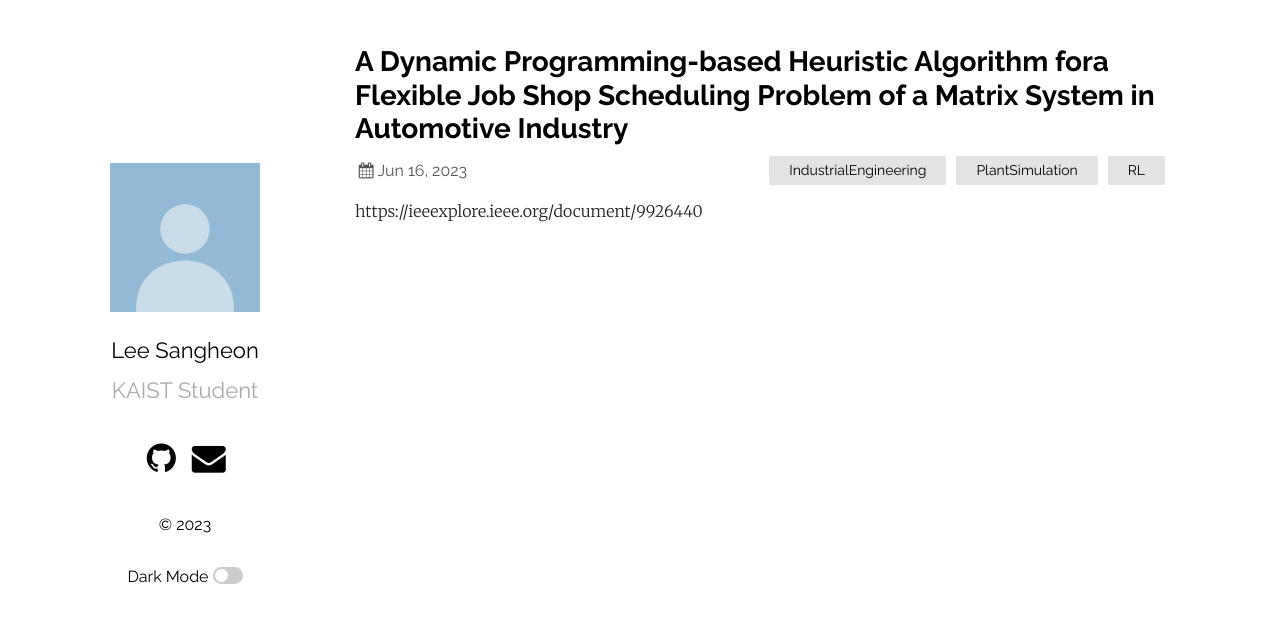
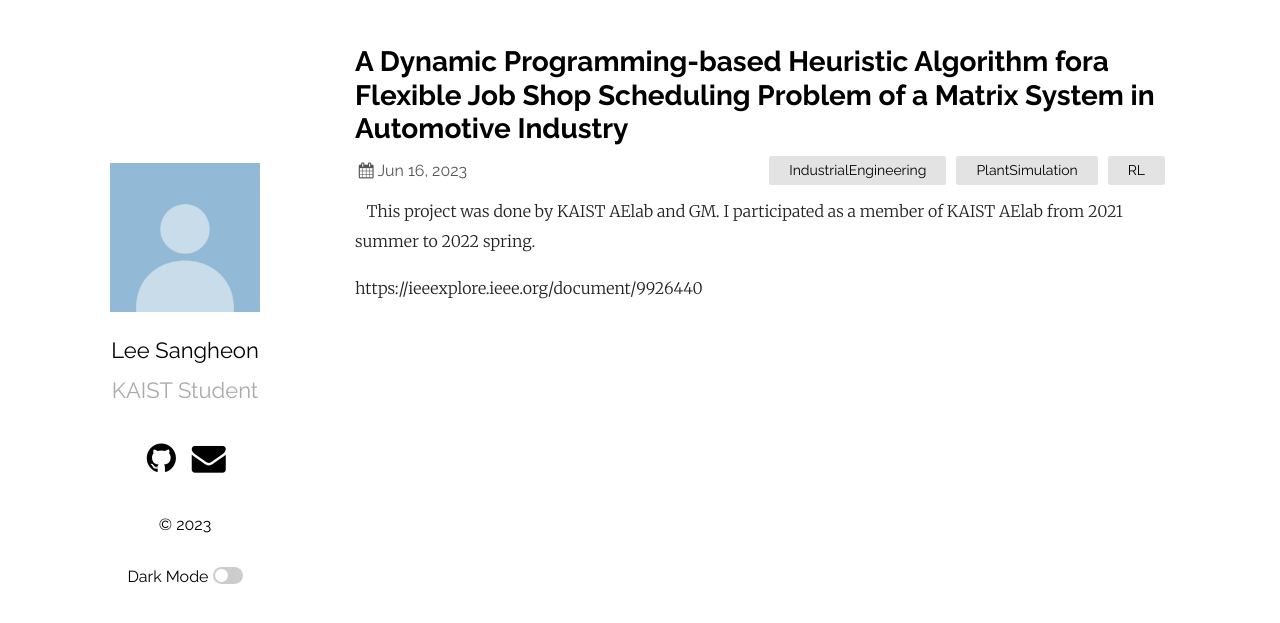
Before and after one commit to buaaaaang/buaaaaang.github.io, a Jekyll site: the page built from _posts/2023-06-16-A Dynamic Programming-based Heuristic Algorithm fora Flexible Job Shop Scheduling Problem of a Matrix System in Automotive Industry.markdown, in a window 1280 px wide. Shown: the top 623 px of the page. Built offline with Jekyll 4.4.1, drawn with Linux system fonts in a browser that asks for light colours.

Commit message:
Update 2023-06-16-A Dynamic Programming-based Heuristic Algorithm fora Flexible Job Shop Scheduling Problem of a Matrix System in Automotive Industry.markdown

```diff
--- a/_posts/2023-06-16-A Dynamic Programming-based Heuristic Algorithm fora Flexible Job Shop Scheduling Problem of a Matrix System in Automotive Industry.markdown
+++ b/_posts/2023-06-16-A Dynamic Programming-based Heuristic Algorithm fora Flexible Job Shop Scheduling Problem of a Matrix System in Automotive Industry.markdown
@@ -6,4 +6,6 @@ categories: IndustrialEngineering PlantSimulation RL
 use_math: true
 ---
 
+&nbsp;&nbsp; This project was done by KAIST AElab and GM. I participated as a member of KAIST AElab from 2021 summer to 2022 spring.
+
 https://ieeexplore.ieee.org/document/9926440
```
